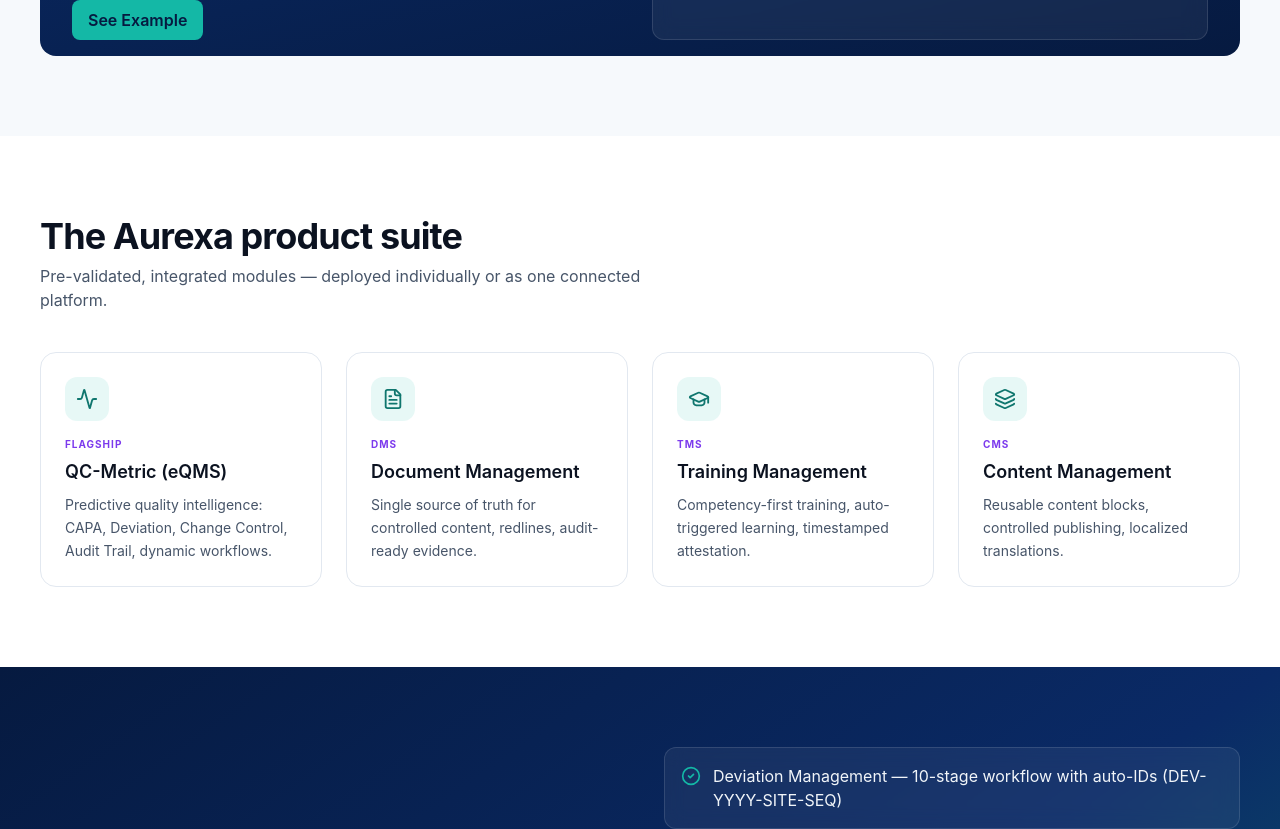
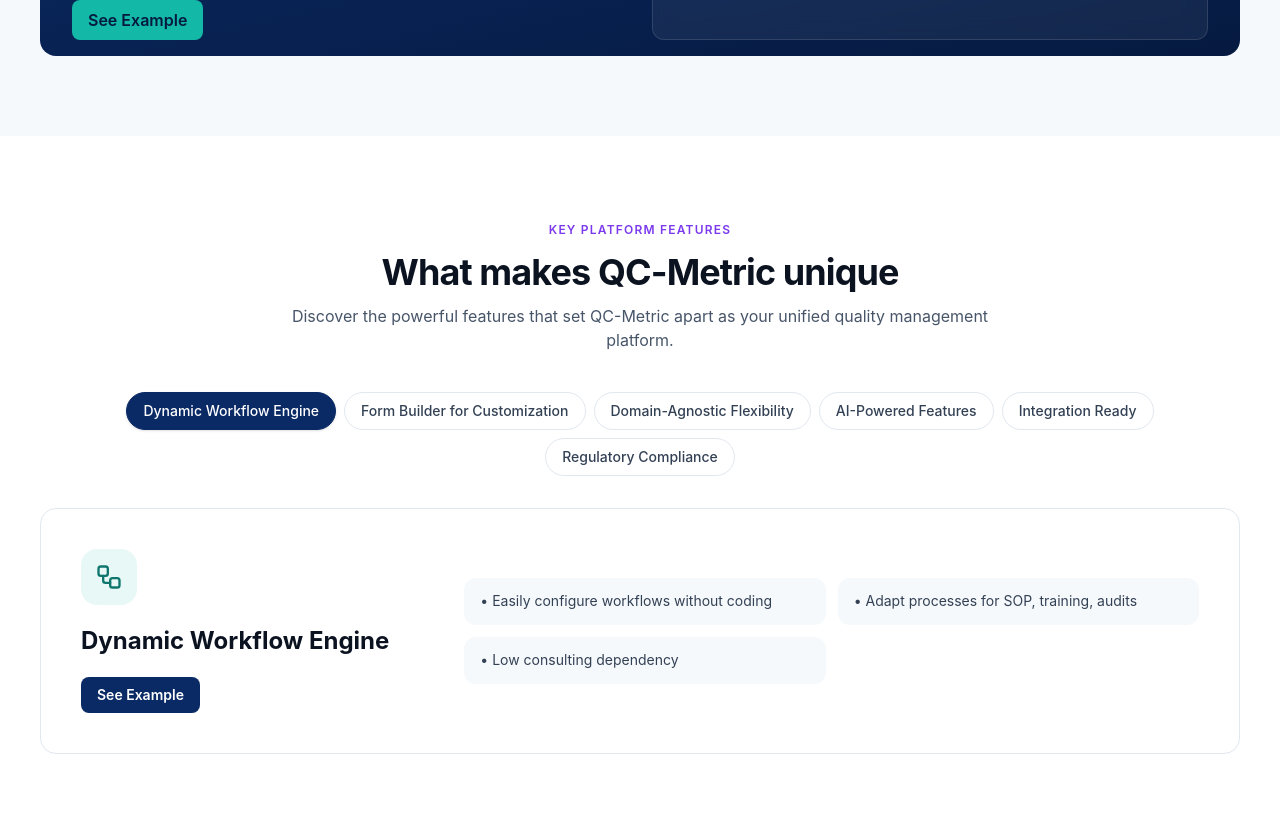
Before and after one commit to Jaswanth-Gopisetty/Website, a Next.js app in the folder aurexa-website/: page / in a window 1280 px wide. Shown: the part 1680-2509 px from the top of the page. Built offline with nearby package versions, Linux system fonts and the light colour scheme.

Commit message:
feat: enhance UI components and add unique features section

```diff
--- a/aurexa-website/app/globals.css
+++ b/aurexa-website/app/globals.css
@@ -17,6 +17,7 @@
 
 .glass {
   background: rgba(255,255,255,0.06);
+  -webkit-backdrop-filter: blur(10px);
   backdrop-filter: blur(10px);
   border: 1px solid rgba(255,255,255,0.12);
 }
--- a/aurexa-website/app/page.tsx
+++ b/aurexa-website/app/page.tsx
@@ -1,6 +1,7 @@
 import Hero from "@/components/sections/Hero";
 import WhatWeDo from "@/components/sections/WhatWeDo";
 import USPCarousel from "@/components/sections/USPCarousel";
+import UniqueFeatures from "@/components/sections/UniqueFeatures";
 import About from "@/components/sections/About";
 import MissionVision from "@/components/sections/MissionVision";
 import Industries from "@/components/sections/Industries";
@@ -15,6 +16,7 @@
       <Hero />
       <WhatWeDo />
       <USPCarousel />
+      <UniqueFeatures />
       <ProductsPanel />
       <QCMetricSpotlight />
       <About />
--- a/aurexa-website/app/products/page.tsx
+++ b/aurexa-website/app/products/page.tsx
@@ -1,9 +1,10 @@
 import ProductsPanel from "@/components/sections/ProductsPanel";
 
 const DETAIL = [
-  { id: "dms", name: "Document Management System (DMS)", body: "Single source of truth for controlled content: metadata indexing, traceable approval routes, version-safe revisions, role & attribute-based access, redline comparisons and auto-packaged audit evidence." },
-  { id: "tms", name: "Training Management System (TMS)", body: "Competency-first training mapped to roles, auto-triggered learning when documents change, embedded assessments and timestamped evidence for inspection." },
-  { id: "cms", name: "Content Management (CMS)",         body: "Reusable content blocks for SOPs and policies, controlled publish workflows, multi-format support and localized translations with traceable approvals." },
+  { id: "dms",      name: "Content Management (DMS)",                body: "Single source of truth for controlled content: metadata indexing, traceable approval routes, version-safe revisions, role & attribute-based access, redline comparisons and auto-packaged audit evidence." },
+  { id: "tms",      name: "Training Management System (TMS)",         body: "Competency-first training mapped to roles, auto-triggered learning when documents change, embedded assessments and timestamped evidence for inspection." },
+  { id: "cms",      name: "Quality Management System (QMS)",          body: "Deviations, CAPA (5-Why · Fishbone · Fault Tree · Pareto), Change Control, complaints, OOS/OOT and audit trail — connected through dynamic workflows for measurable quality outcomes." },
+  { id: "workflow", name: "Workflow-Based Forms",                     body: "Drag-and-drop form builder with reusable fields, conditional logic, validations, e-signatures and version-controlled templates. Pair any form with a visual workflow designer using FanOutGate, Decision and StaticForm nodes." },
 ];
 
 export default function ProductsPage() {
--- a/aurexa-website/components/RegionSwitcher.tsx
+++ b/aurexa-website/components/RegionSwitcher.tsx
@@ -8,11 +8,12 @@
   const { region, setRegion } = useRegion();
   return (
     <label className="inline-flex items-center gap-2 text-sm text-slate-700">
-      <Globe size={16} />
+      <Globe size={16} aria-hidden="true" />
       <select
         className="bg-transparent border border-slate-300 rounded-md px-2 py-1 focus:outline-none"
         value={region}
         onChange={(e) => setRegion(e.target.value as Region)}
+        aria-label="Select region"
       >
         {REGIONS.map(r => <option key={r}>{r}</option>)}
       </select>
--- a/aurexa-website/components/sections/ProductsPanel.tsx
+++ b/aurexa-website/components/sections/ProductsPanel.tsx
@@ -1,11 +1,12 @@
 import Link from "next/link";
-import { FileText, GraduationCap, Layers, Activity } from "lucide-react";
+import { FileText, GraduationCap, Layers, Activity, ClipboardList } from "lucide-react";
 
 const PRODUCTS = [
-  { id: "qc-metric", icon: Activity,    name: "QC-Metric (eQMS)",        tag: "Flagship", body: "Predictive quality intelligence: CAPA, Deviation, Change Control, Audit Trail, dynamic workflows.", href: "/qc-metric" },
-  { id: "dms",       icon: FileText,    name: "Document Management",     tag: "DMS",      body: "Single source of truth for controlled content, redlines, audit-ready evidence.", href: "/products#dms" },
-  { id: "tms",       icon: GraduationCap, name: "Training Management",   tag: "TMS",      body: "Competency-first training, auto-triggered learning, timestamped attestation.", href: "/products#tms" },
-  { id: "cms",       icon: Layers,      name: "Content Management",      tag: "CMS",      body: "Reusable content blocks, controlled publishing, localized translations.", href: "/products#cms" },
+  { id: "qc-metric", icon: Activity,      name: "QC-Metric (eQMS)",        tag: "Flagship", body: "Predictive quality intelligence: CAPA, Deviation, Change Control, Audit Trail, dynamic workflows.", href: "/qc-metric" },
+  { id: "dms",       icon: FileText,      name: "Content Management",     tag: "DMS",      body: "Single source of truth for controlled content, redlines, audit-ready evidence.", href: "/products#dms" },
+  { id: "tms",       icon: GraduationCap, name: "Training Management",    tag: "TMS",      body: "Competency-first training, auto-triggered learning, timestamped attestation.", href: "/products#tms" },
+  { id: "cms",       icon: Layers,        name: "Quality Management",     tag: "QMS",      body: "Deviations, CAPA, complaints, OOS/OOT, change control with measurable outcomes.", href: "/products#cms" },
+  { id: "workflow",  icon: ClipboardList, name: "Workflow-Based Forms",   tag: "FORMS",    body: "Drag-and-drop form builder, conditional logic, e-signatures and reusable templates.", href: "/products#workflow" },
 ];
 
 export default function ProductsPanel() {
@@ -13,7 +14,7 @@
     <section id="products" className="section">
       <h2 className="h2">The Aurexa product suite</h2>
       <p className="text-slate-600 mt-2 max-w-2xl">Pre-validated, integrated modules — deployed individually or as one connected platform.</p>
-      <div className="mt-10 grid md:grid-cols-2 lg:grid-cols-4 gap-6">
+      <div className="mt-10 grid md:grid-cols-2 lg:grid-cols-3 gap-6">
         {PRODUCTS.map(p => (
           <Link key={p.id} href={p.href} className="rounded-2xl border border-slate-200 bg-white p-6 hover:shadow-md hover:-translate-y-0.5 transition">
             <div className="w-11 h-11 rounded-xl bg-brand-teal/10 text-brand-tealDark grid place-items-center">
--- /dev/null
+++ b/aurexa-website/components/sections/UniqueFeatures.tsx
@@ -0,0 +1,142 @@
+"use client";
+import { useState } from "react";
+import Link from "next/link";
+import { motion, AnimatePresence } from "framer-motion";
+import {
+  Workflow,
+  LayoutTemplate,
+  Layers3,
+  Brain,
+  Plug,
+  ShieldCheck,
+} from "lucide-react";
+
+const TABS = [
+  {
+    icon: Workflow,
+    title: "Dynamic Workflow Engine",
+    points: [
+      "Easily configure workflows without coding",
+      "Adapt processes for SOP, training, audits",
+      "Low consulting dependency",
+    ],
+  },
+  {
+    icon: LayoutTemplate,
+    title: "Form Builder for Customization",
+    points: [
+      "Drag-and-drop form designer with reusable fields",
+      "Conditional logic, validations and signatures",
+      "Version-controlled templates with audit trail",
+    ],
+  },
+  {
+    icon: Layers3,
+    title: "Domain-Agnostic Flexibility",
+    points: [
+      "One platform across Pharma, Marine, Mining and more",
+      "Industry packs for rapid go-live",
+      "Configure terminology and approval matrices per tenant",
+    ],
+  },
+  {
+    icon: Brain,
+    title: "AI-Powered Features",
+    points: [
+      "Similar-deviation discovery and clustering",
+      "Predictive SLA and risk indicators",
+      "Smart suggestions for CAPA effectiveness",
+    ],
+  },
+  {
+    icon: Plug,
+    title: "Integration Ready",
+    points: [
+      "Native connectors for LIMS, HR and IDAM/SSO",
+      "REST APIs and webhooks for any system",
+      "Real-time SignalR events for downstream apps",
+    ],
+  },
+  {
+    icon: ShieldCheck,
+    title: "Regulatory Compliance",
+    points: [
+      "GxP · FDA 21 CFR Part 11 · EU Annex 11",
+      "ISO 9001/13485 · GDPR · HIPAA",
+      "GAMP 5 aligned validation packages",
+    ],
+  },
+];
+
+export default function UniqueFeatures() {
+  const [active, setActive] = useState(0);
+  const Tab = TABS[active];
+  const Icon = Tab.icon;
+
+  return (
+    <section className="section">
+      <div className="text-center max-w-3xl mx-auto">
+        <span className="text-xs uppercase tracking-widest text-brand-accent font-semibold">
+          Key Platform Features
+        </span>
+        <h2 className="h2 mt-3">What makes QC-Metric unique</h2>
+        <p className="text-slate-600 mt-3">
+          Discover the powerful features that set QC-Metric apart as your unified quality
+          management platform.
+        </p>
+      </div>
+
+      <div className="mt-10 flex flex-wrap justify-center gap-2">
+        {TABS.map((t, i) => (
+          <button
+            key={t.title}
+            onClick={() => setActive(i)}
+            className={`px-4 py-2 rounded-full border text-sm font-medium transition ${
+              active === i
+                ? "bg-brand-blue text-white border-brand-blue shadow"
+                : "bg-white border-slate-200 text-slate-700 hover:border-brand-blue/40"
+            }`}
+          >
+            {t.title}
+          </button>
+        ))}
+      </div>
+
+      <div className="mt-8 relative">
+        <AnimatePresence mode="wait">
+          <motion.div
+            key={Tab.title}
+            initial={{ opacity: 0, y: 16 }}
+            animate={{ opacity: 1, y: 0 }}
+            exit={{ opacity: 0, y: -16 }}
+            transition={{ duration: 0.3 }}
+            className="rounded-2xl border border-slate-200 bg-white p-8 md:p-10 grid md:grid-cols-3 gap-8"
+          >
+            <div className="md:col-span-1">
+              <div className="w-14 h-14 rounded-2xl bg-brand-teal/10 text-brand-tealDark grid place-items-center">
+                <Icon size={28} />
+              </div>
+              <h3 className="mt-5 text-2xl font-bold">{Tab.title}</h3>
+              <Link
+                href="/book-demo"
+                className="mt-5 inline-flex px-4 py-2 rounded-lg bg-brand-blue text-white font-semibold text-sm"
+              >
+                See Example
+              </Link>
+            </div>
+            <ul className="md:col-span-2 grid sm:grid-cols-2 gap-3 self-center">
+              {Tab.points.map((p) => (
+                <li
+                  key={p}
+                  className="rounded-xl bg-brand-surface px-4 py-3 text-slate-700 text-sm leading-relaxed"
+                >
+                  • {p}
+                </li>
+              ))}
+            </ul>
+          </motion.div>
+        </AnimatePresence>
+      </div>
+    </section>
+  );
+}
--- a/aurexa-website/tsconfig.json
+++ b/aurexa-website/tsconfig.json
@@ -6,6 +6,7 @@
     "skipLibCheck": true,
     "strict": true,
     "noEmit": true,
+    "forceConsistentCasingInFileNames": true,
     "esModuleInterop": true,
     "module": "esnext",
     "moduleResolution": "bundler",
```
Also changed, not shown: aurexa-website/components/sections/Industries.tsx (+4 -4 lines), package.json (added, +21 -0 lines), 1 other file (tests, documents, lock files or other folders).
